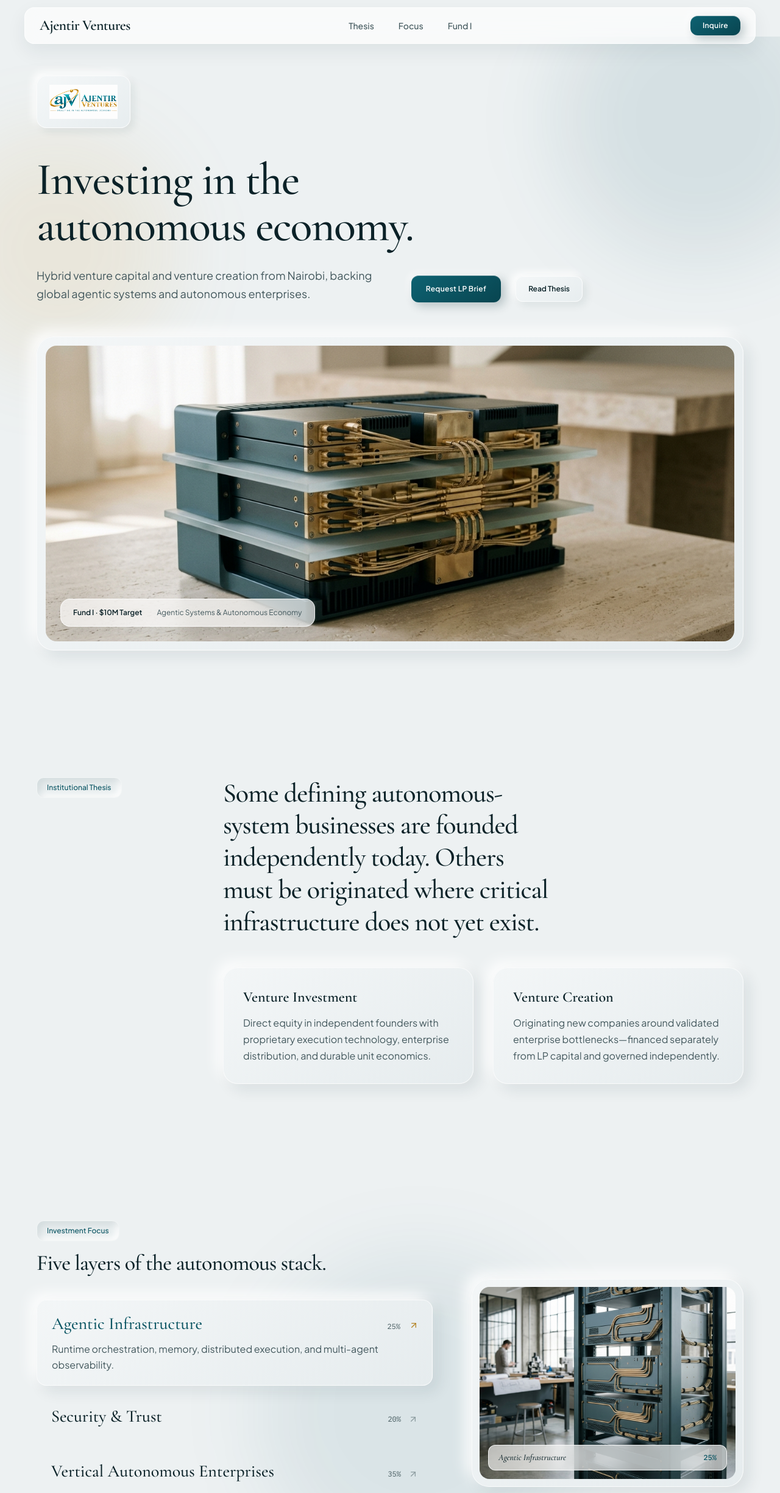
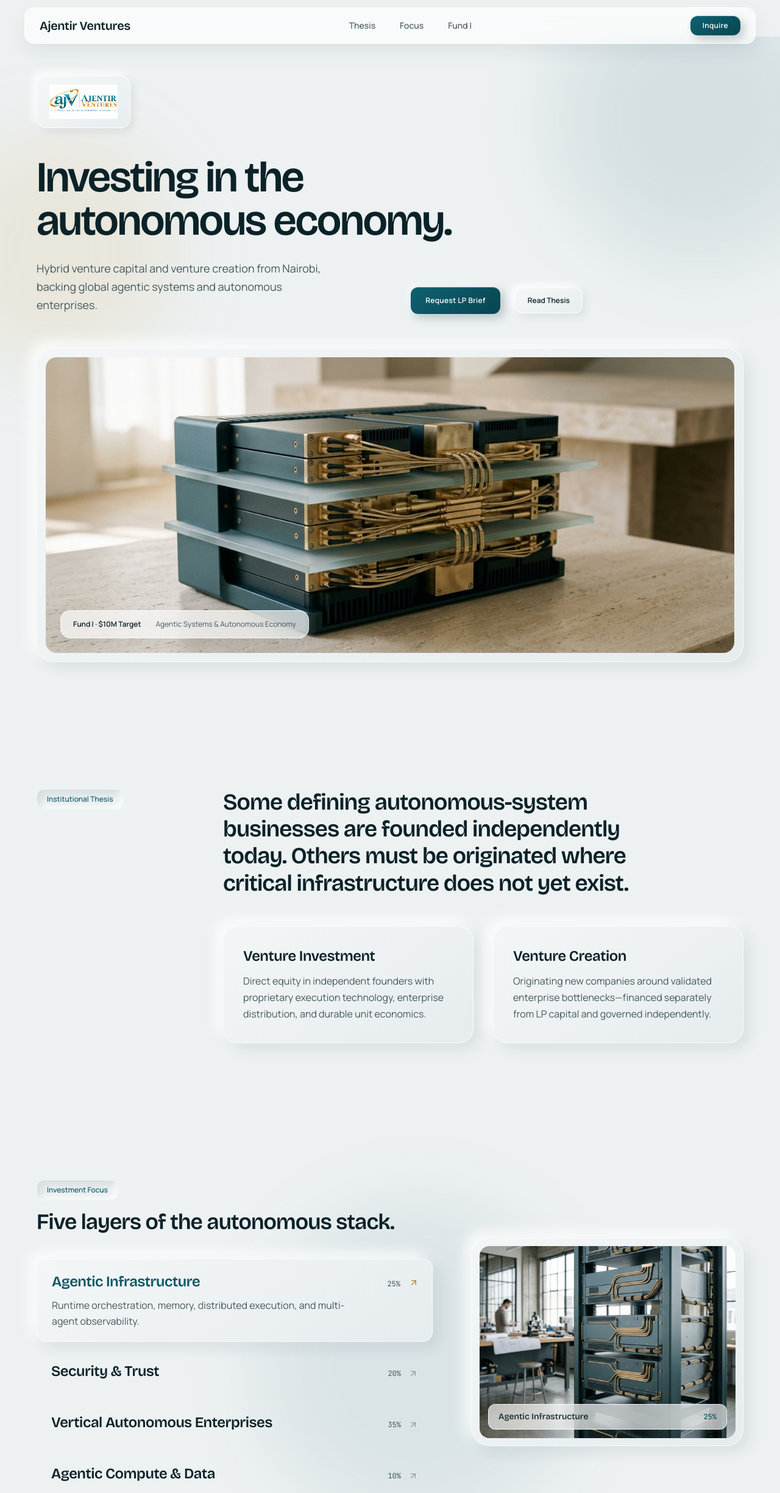
Before and after one commit to KigHeart/ajvWeb-, a React (Vite) app: page / in a window 1280 px wide. Shown: the top 2449 px of the page at 61% size. Built offline with nearby package versions, Linux system fonts and the light colour scheme.

Commit message:
style: update typography system and font stack
Replace Cormorant Garamond with Bricolage Grotesque
for display elements and switch body font to Manrope
to modernize the brand aesthetic and improve legibility.

```diff
--- a/index.html
+++ b/index.html
@@ -18,7 +18,7 @@
     <link rel="preconnect" href="https://fonts.googleapis.com" />
     <link rel="preconnect" href="https://fonts.gstatic.com" crossorigin />
     <link
-      href="https://fonts.googleapis.com/css2?family=Cormorant+Garamond:ital,wght@0,500;0,600;0,700;1,500&family=IBM+Plex+Mono:wght@400;500&family=Plus+Jakarta+Sans:wght@400;500;600&display=swap"
+      href="https://fonts.googleapis.com/css2?family=Bricolage+Grotesque:opsz,wght@12..96,500;12..96,600;12..96,700&family=JetBrains+Mono:wght@400;500&family=Manrope:wght@400;500;600&display=swap"
       rel="stylesheet"
     />
   </head>
--- a/src/components/ArchitectureSection.tsx
+++ b/src/components/ArchitectureSection.tsx
@@ -11,7 +11,7 @@ export function ArchitectureSection() {
 
           <div className="lg:col-span-9 space-y-12">
             <h2
-              className="font-serif text-3xl sm:text-4xl lg:text-[2.75rem] font-medium text-[#0B2228] leading-[1.2] tracking-tight max-w-[30ch]"
+              className="font-display text-2xl sm:text-3xl lg:text-[2.35rem] font-semibold text-[#0B2228] leading-[1.18] tracking-[-0.025em] max-w-[30ch]"
               style={{ textWrap: 'balance' }}
             >
               Some defining autonomous-system businesses are founded independently today. Others
@@ -20,7 +20,7 @@ export function ArchitectureSection() {
 
             <div className="grid grid-cols-1 md:grid-cols-2 gap-8">
               <div className="neu-raised rounded-3xl p-8">
-                <h3 className="font-serif text-2xl font-semibold text-[#0B2228] mb-3">
+                <h3 className="font-display text-xl sm:text-2xl font-semibold tracking-[-0.02em] text-[#0B2228] mb-3">
                   Venture Investment
                 </h3>
                 <p className="text-sm sm:text-base text-[#43585D] leading-[1.7]">
@@ -30,7 +30,7 @@ export function ArchitectureSection() {
               </div>
 
               <div className="neu-raised rounded-3xl p-8">
-                <h3 className="font-serif text-2xl font-semibold text-[#0B2228] mb-3">
+                <h3 className="font-display text-xl sm:text-2xl font-semibold tracking-[-0.02em] text-[#0B2228] mb-3">
                   Venture Creation
                 </h3>
                 <p className="text-sm sm:text-base text-[#43585D] leading-[1.7]">
--- a/src/components/ContactFooter.tsx
+++ b/src/components/ContactFooter.tsx
@@ -13,7 +13,7 @@ export function ContactFooter({ onOpenInquiry }: ContactFooterProps) {
           <div className="neu-raised rounded-[28px] p-8 sm:p-12 lg:p-14 flex flex-col lg:flex-row lg:items-center justify-between gap-8">
             <div className="max-w-2xl">
               <h2
-                className="font-serif text-3xl sm:text-5xl font-medium text-[#0B2228] tracking-tight leading-[1.1] mb-3"
+                className="font-display text-2xl sm:text-4xl lg:text-[2.75rem] font-semibold text-[#0B2228] tracking-[-0.03em] leading-[1.08] mb-3"
                 style={{ textWrap: 'balance' }}
               >
                 An enduring institution at the frontier of autonomous systems.
--- a/src/components/FundISection.tsx
+++ b/src/components/FundISection.tsx
@@ -26,8 +26,8 @@ export function FundISection({ onOpenInquiry }: FundISectionProps) {
               Fund I · Target Commitments
             </span>
             <div
-              className="font-serif font-medium text-white tracking-tight leading-none mb-5 tabular-nums"
-              style={{ fontSize: 'clamp(4rem, 7vw, 6.25rem)' }}
+              className="font-display font-semibold text-white tracking-[-0.04em] leading-none mb-5 tabular-nums"
+              style={{ fontSize: 'clamp(3.75rem, 6.5vw, 5.75rem)' }}
             >
               $10M
             </div>
--- a/src/components/Header.tsx
+++ b/src/components/Header.tsx
@@ -19,7 +19,7 @@ export function Header({ onOpenInquiry }: HeaderProps) {
       <div className="max-w-[1240px] mx-auto glass-light rounded-2xl px-6 h-15 flex items-center justify-between gap-8">
         <a
           href="#top"
-          className="font-serif text-xl sm:text-2xl font-semibold tracking-tight text-[#0B2228] whitespace-nowrap shrink-0"
+          className="font-display text-lg sm:text-xl font-semibold tracking-[-0.02em] text-[#0B2228] whitespace-nowrap shrink-0"
         >
           Ajentir Ventures
         </a>
--- a/src/components/HeroSection.tsx
+++ b/src/components/HeroSection.tsx
@@ -31,8 +31,8 @@ export function HeroSection({ onOpenInquiry }: HeroSectionProps) {
           </div>
 
           <h1
-            className="font-serif font-medium tracking-[-0.02em] text-[#0B2228] leading-[1.03] mb-7"
-            style={{ fontSize: 'clamp(2.75rem, 5.8vw, 5.15rem)', textWrap: 'balance' }}
+            className="font-display font-semibold tracking-[-0.035em] text-[#0B2228] leading-[1.01] mb-7"
+            style={{ fontSize: 'clamp(2.65rem, 5.5vw, 4.75rem)', textWrap: 'balance' }}
           >
             Investing in the autonomous economy.
           </h1>
--- a/src/components/InquiryModal.tsx
+++ b/src/components/InquiryModal.tsx
@@ -56,7 +56,7 @@ export function InquiryModal({ open, onClose }: InquiryModalProps) {
         {submitted ? (
           <div className="py-6 space-y-4">
             <CheckCircle2 className="w-8 h-8 text-[#0B5563]" aria-hidden="true" />
-            <h3 id="inquiry-modal-title" className="font-serif text-3xl font-semibold text-[#0B2228]">
+            <h3 id="inquiry-modal-title" className="font-display text-2xl sm:text-3xl font-semibold tracking-[-0.025em] text-[#0B2228]">
               Inquiry Recorded
             </h3>
             <p className="text-sm text-[#43585D] leading-relaxed">
@@ -76,7 +76,7 @@ export function InquiryModal({ open, onClose }: InquiryModalProps) {
             <p className="text-xs font-medium text-[#0B5563] mb-1.5">Ajentir Ventures</p>
             <h3
               id="inquiry-modal-title"
-              className="font-serif text-3xl font-semibold text-[#0B2228] mb-5"
+              className="font-display text-2xl sm:text-3xl font-semibold tracking-[-0.025em] text-[#0B2228] mb-5"
             >
               Request LP Brief
             </h3>
--- a/src/components/MandateSection.tsx
+++ b/src/components/MandateSection.tsx
@@ -24,7 +24,7 @@ export function MandateSection() {
                 Investment Focus
               </span>
               <h2
-                className="font-serif text-3xl sm:text-4xl font-medium text-[#0B2228] tracking-tight"
+                className="font-display text-2xl sm:text-4xl font-semibold text-[#0B2228] tracking-[-0.025em]"
                 style={{ textWrap: 'balance' }}
               >
                 Five layers of the autonomous stack.
@@ -47,7 +47,7 @@ export function MandateSection() {
                   >
                     <div className="flex items-baseline justify-between gap-6">
                       <span
-                        className={`font-serif text-2xl sm:text-[1.75rem] font-medium transition-colors duration-150 ${
+                        className={`font-display text-xl sm:text-2xl font-semibold tracking-[-0.02em] transition-colors duration-150 ${
                           isActive
                             ? 'text-[#0B5563]'
                             : 'text-[#0B2228] group-hover:text-[#0B5563]'
@@ -105,7 +105,7 @@ export function MandateSection() {
                 </AnimatePresence>
 
                 <div className="absolute bottom-3.5 left-3.5 right-3.5 glass-light rounded-xl px-4 py-2.5 flex items-center justify-between text-xs text-[#0B2228]">
-                  <span className="font-serif italic text-sm">{current.title}</span>
+                  <span className="font-display font-medium text-xs sm:text-sm">{current.title}</span>
                   <span className="font-mono font-medium text-[#0B5563] tabular-nums">
                     {current.allocation}
                   </span>
--- a/src/components/ResilientImage.tsx
+++ b/src/components/ResilientImage.tsx
@@ -29,7 +29,7 @@ export function ResilientImage({ src, alt, className = '', fallbackTitle }: Resi
           <ellipse cx="24" cy="24" rx="22" ry="9" transform="rotate(-22 24 24)" stroke="#B5862A" strokeWidth="1.25" />
           <circle cx="32" cy="11" r="2.5" fill="#B5862A" />
         </svg>
-        <span className="font-serif text-lg text-[#0E2024]">{fallbackTitle || 'Ajentir Ventures'}</span>
+        <span className="font-display font-semibold text-base text-[#0E2024]">{fallbackTitle || 'Ajentir Ventures'}</span>
         <span className="mt-1 text-xs text-[#4B5D61] max-w-xs">{alt}</span>
       </div>
     );
--- a/src/index.css
+++ b/src/index.css
@@ -1,9 +1,9 @@
 @import "tailwindcss";
 
 @theme {
-  --font-serif: "Cormorant Garamond", Georgia, serif;
-  --font-sans: "Plus Jakarta Sans", system-ui, -apple-system, sans-serif;
-  --font-mono: "IBM Plex Mono", ui-monospace, SFMono-Regular, monospace;
+  --font-display: "Bricolage Grotesque", system-ui, sans-serif;
+  --font-sans: "Manrope", system-ui, -apple-system, sans-serif;
+  --font-mono: "JetBrains Mono", ui-monospace, SFMono-Regular, monospace;
 }
 
 @layer base {
@@ -14,7 +14,7 @@
   }
 
   h1, h2, h3, .font-display {
-    font-family: var(--font-serif);
+    font-family: var(--font-display);
   }
 }
 
```
